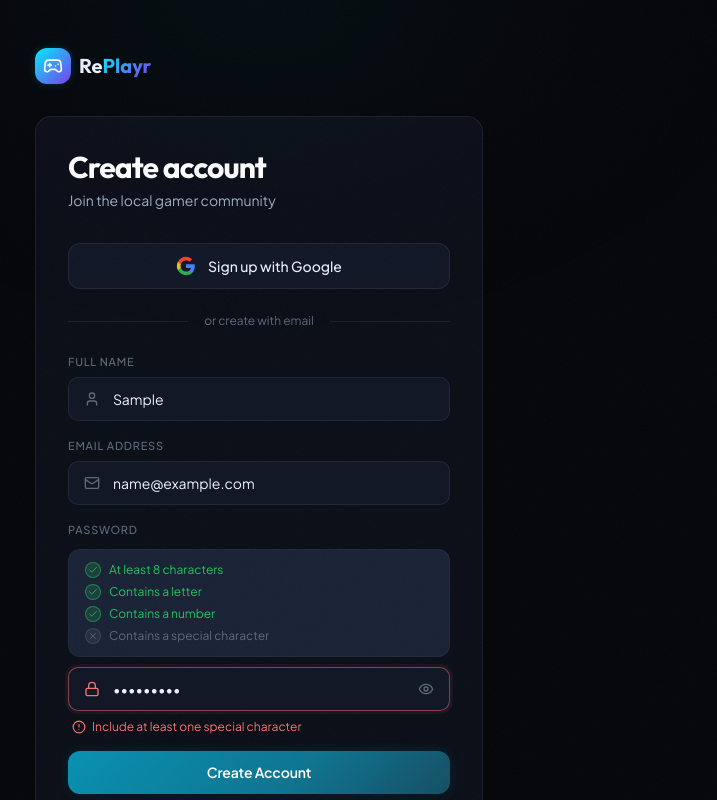
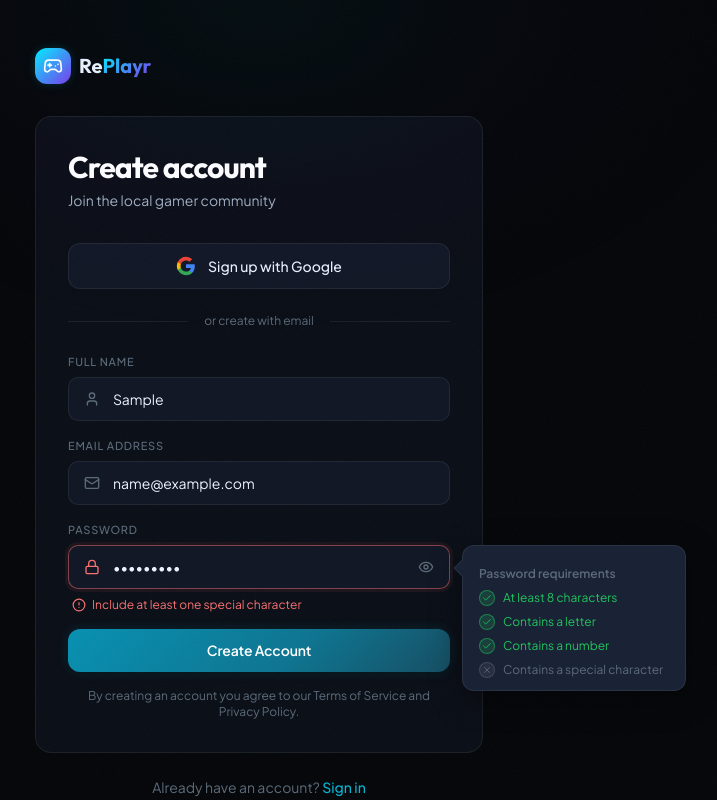
Before and after one commit to syedfayaz786/RePlayr, a Next.js app: page /auth/signup in a window 1280 px wide. Both pictures are taken after typing "Sample", "name@example.com", "Sample123" into the empty fields and a click on the button "Create Account". Shown: the top 800 px of the page, without its empty margins (381-1098 px from the left). Built offline with nearby package versions, Linux system fonts and the light colour scheme; no server answers.

Commit message:
Update page.tsx

```diff
--- a/app/auth/signup/page.tsx
+++ b/app/auth/signup/page.tsx
@@ -56,44 +56,6 @@ function FieldError({ message }: { message: string }) {
     <div className="flex items-center gap-1.5 mt-2 px-1">
       <AlertCircle className="w-3.5 h-3.5 flex-shrink-0" style={{ color: "#f87171" }} />
       <p className="text-xs" style={{ color: "#f87171" }}>{message}</p>
-    </div>
-  );
-}
-
-// ─── Password checklist ────────────────────────────────────────────────────────
-
-function PasswordChecklist({ password }: { password: string }) {
-  const trimmed = password.trim();
-  return (
-    <div
-      className="mt-2.5 rounded-xl px-4 py-3 space-y-1.5"
-      style={{ background: "var(--bg-overlay)", border: "1px solid var(--border-subtle)" }}
-    >
-      {PASSWORD_RULES.map((rule) => {
-        const passed = rule.test(trimmed);
-        return (
-          <div key={rule.id} className="flex items-center gap-2">
-            <span
-              className="flex-shrink-0 w-4 h-4 rounded-full flex items-center justify-center transition-all duration-200"
-              style={{
-                background: passed ? "rgba(34,197,94,0.18)" : "rgba(255,255,255,0.06)",
-                border: `1px solid ${passed ? "rgba(34,197,94,0.5)" : "rgba(255,255,255,0.1)"}`,
-              }}
-            >
-              {passed
-                ? <Check className="w-2.5 h-2.5" style={{ color: "#22c55e" }} />
-                : <X     className="w-2.5 h-2.5" style={{ color: "var(--text-muted)" }} />
-              }
-            </span>
-            <span
-              className="text-xs transition-colors duration-200"
-              style={{ color: passed ? "#22c55e" : "var(--text-muted)" }}
-            >
-              {rule.label}
-            </span>
-          </div>
-        );
-      })}
     </div>
   );
 }
@@ -306,11 +268,7 @@ export default function SignupPage() {
             {/* Password */}
             <div>
               <label className="label-base">Password</label>
-
-              {/* Checklist — shown above the input so browser autofill never covers it */}
-              {showChecklist && <PasswordChecklist password={password} />}
-
-              <div className={`relative ${showChecklist ? "mt-2.5" : ""}`}>
+              <div className="relative">
                 <Lock
                   className="absolute left-4 top-1/2 -translate-y-1/2 w-4 h-4"
                   style={{ color: resolvedPwErrors ? "#f87171" : "var(--text-muted)" }}
@@ -336,6 +294,56 @@ export default function SignupPage() {
                 >
                   {showPassword ? <EyeOff className="w-4 h-4" /> : <Eye className="w-4 h-4" />}
                 </button>
+
+                {/* Tooltip popup — floats to the right of the input */}
+                {showChecklist && (
+                  <div
+                    className="absolute left-full top-0 ml-3 z-50 w-56 rounded-xl px-4 py-3 space-y-2"
+                    style={{
+                      background: "var(--bg-overlay)",
+                      border: "1px solid var(--border-default)",
+                      boxShadow: "0 8px 32px rgba(0,0,0,0.4)",
+                    }}
+                  >
+                    {/* Arrow pointing left toward the input */}
+                    <div
+                      className="absolute -left-[7px] top-4 w-3 h-3 rotate-45"
+                      style={{
+                        background: "var(--bg-overlay)",
+                        borderLeft: "1px solid var(--border-default)",
+                        borderBottom: "1px solid var(--border-default)",
+                      }}
+                    />
+                    <p className="text-xs font-semibold mb-1" style={{ color: "var(--text-muted)" }}>
+                      Password requirements
+                    </p>
+                    {PASSWORD_RULES.map((rule) => {
+                      const passed = rule.test(password.trim());
+                      return (
+                        <div key={rule.id} className="flex items-center gap-2">
+                          <span
+                            className="flex-shrink-0 w-4 h-4 rounded-full flex items-center justify-center transition-all duration-200"
+                            style={{
+                              background: passed ? "rgba(34,197,94,0.18)" : "rgba(255,255,255,0.06)",
+                              border: `1px solid ${passed ? "rgba(34,197,94,0.5)" : "rgba(255,255,255,0.12)"}`,
+                            }}
+                          >
+                            {passed
+                              ? <Check className="w-2.5 h-2.5" style={{ color: "#22c55e" }} />
+                              : <X     className="w-2.5 h-2.5" style={{ color: "var(--text-muted)" }} />
+                            }
+                          </span>
+                          <span
+                            className="text-xs transition-colors duration-200"
+                            style={{ color: passed ? "#22c55e" : "var(--text-muted)" }}
+                          >
+                            {rule.label}
+                          </span>
+                        </div>
+                      );
+                    })}
+                  </div>
+                )}
               </div>
 
               {/* Error message shown only after submit */}
```
